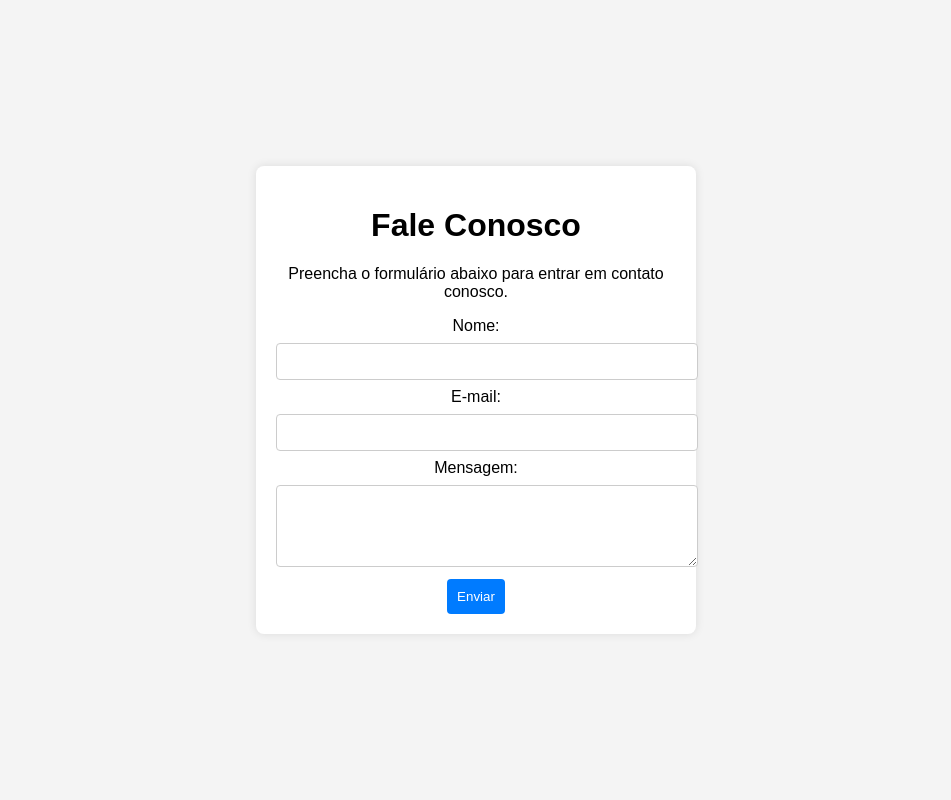
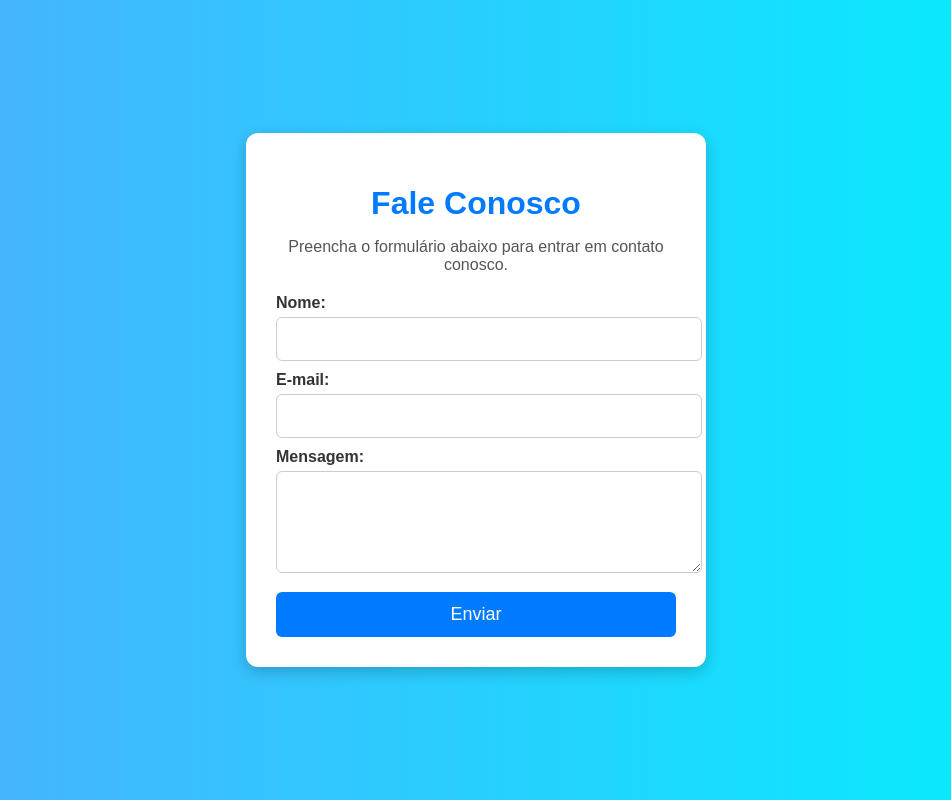
Before and after one commit to PedroRezende14/Projeto-Final-Dev-Web-2-, a Flask app: page / in a window 1280 px wide. Shown: the whole page, without its empty margins (164-1115 px from the left). Run offline with Flask 3, Linux system fonts and the light colour scheme.

Commit message:
add melhorias

```diff
--- a/consumer.py
+++ b/consumer.py
@@ -51,7 +51,7 @@ class RabbitmqPublisherBanco:
         self.__port = 5672
         self.__username = "admin"
         self.__password = "123456"
-        self.__exchange = "banco_exchange"
+        self.__exchange = "testebanco"
         self.__routing_key = "banco_routing_key"
         self.__channel = self.__create_channel()
 
--- a/publisher.py
+++ b/publisher.py
@@ -8,7 +8,7 @@ class RabbitmqPublisher:
         self.__port = 5672
         self.__username = "admin"
         self.__password = "123456"
-        self.__exchange = "fila_exchange"
+        self.__exchange = "teste"
         self.__routing_key = ""
         self.__channel = self.__create_channel()
 
--- a/templates/index.html
+++ b/templates/index.html
@@ -8,44 +8,90 @@
     <style>
         body {
             font-family: Arial, sans-serif;
-            background-color: #f4f4f4;
+            background: linear-gradient(to right, #4facfe, #00f2fe);
             margin: 0;
             padding: 0;
             display: flex;
             justify-content: center;
             align-items: center;
             height: 100vh;
+            color: #333;
         }
 
         .container {
             background: white;
-            padding: 20px;
-            border-radius: 8px;
-            box-shadow: 0px 0px 10px rgba(0, 0, 0, 0.1);
+            padding: 30px;
+            border-radius: 12px;
+            box-shadow: 0px 5px 15px rgba(0, 0, 0, 0.2);
             text-align: center;
             width: 400px;
+            animation: fadeIn 1s ease-in-out;
+        }
+
+        h1 {
+            color: #007BFF;
+            margin-bottom: 10px;
+        }
+
+        p {
+            color: #555;
+            margin-bottom: 20px;
+        }
+
+        label {
+            display: block;
+            text-align: left;
+            font-weight: bold;
+            margin-top: 10px;
         }
 
         input,
         textarea {
             width: 100%;
-            padding: 10px;
-            margin: 8px 0;
+            padding: 12px;
+            margin-top: 5px;
             border: 1px solid #ccc;
-            border-radius: 4px;
+            border-radius: 6px;
+            font-size: 16px;
         }
 
         button {
-            background-color: #007BFF;
+            background: #007BFF;
             color: white;
-            padding: 10px;
+            padding: 12px;
             border: none;
-            border-radius: 4px;
+            border-radius: 6px;
             cursor: pointer;
+            width: 100%;
+            font-size: 18px;
+            margin-top: 15px;
+            transition: 0.3s;
+        }
+
+        button:hover {
+            background: #0056b3;
+            transform: scale(1.05);
         }
 
         .hidden {
             display: none;
+        }
+
+        #success-message {
+            color: #28a745;
+            font-weight: bold;
+            margin-top: 15px;
+        }
+
+        @keyframes fadeIn {
+            from {
+                opacity: 0;
+                transform: translateY(-20px);
+            }
+            to {
+                opacity: 1;
+                transform: translateY(0);
+            }
         }
     </style>
     <script>
```
Also changed, not shown: definitions.json (added, +66 -0 lines), docker-compose.yml (+4 -5 lines), setup_rabbitmq.py (added, +39 -0 lines).
